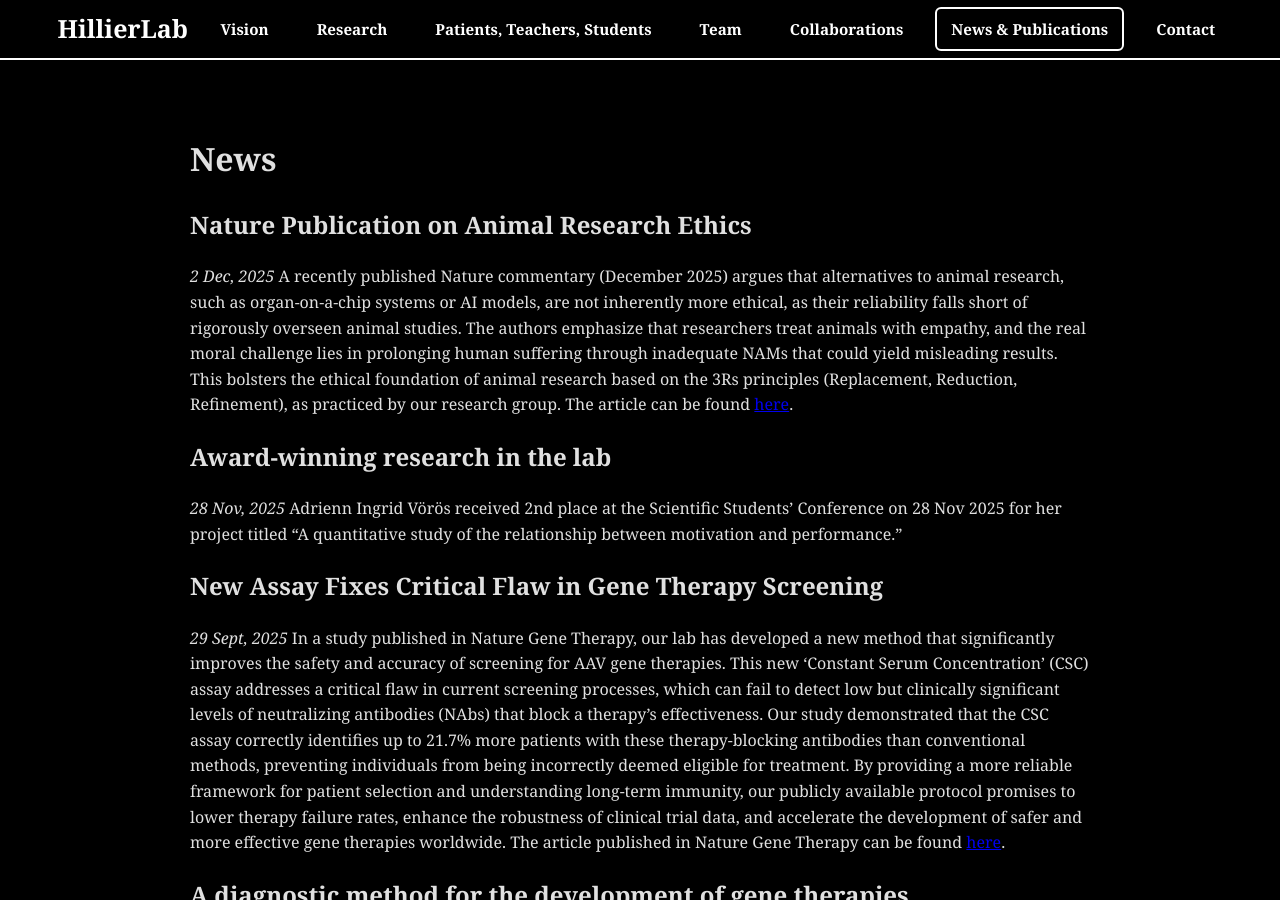
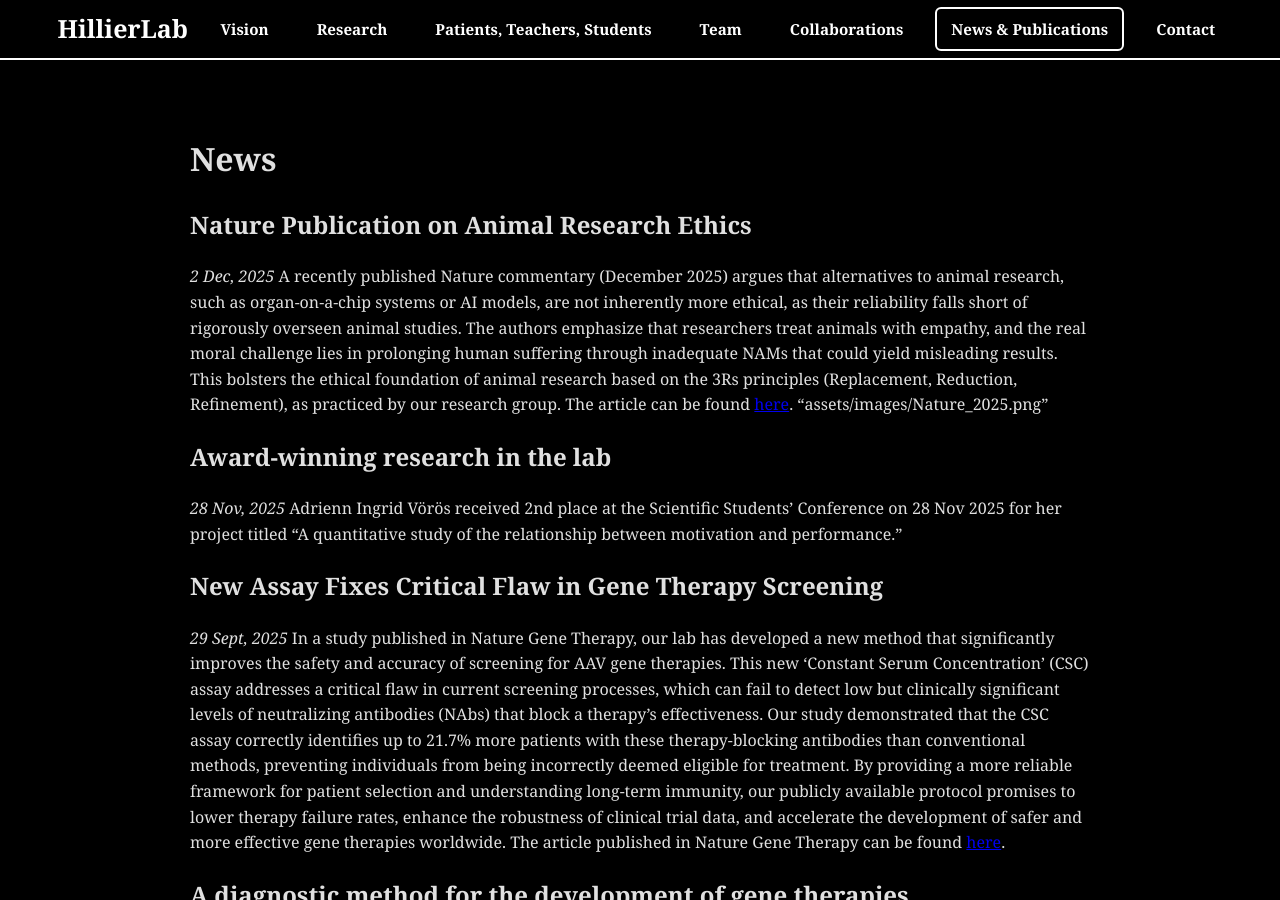
Before and after one commit to hillierlab/hillierlab.github.io, a Jekyll site: the page built from _pages/news-publications.md, in a window 1280 px wide and 900 px high. Built offline with Jekyll 4.4.1, drawn with Linux system fonts in a browser that asks for light colours.

Commit message:
Update news-publications.md

```diff
--- a/_pages/news-publications.md
+++ b/_pages/news-publications.md
@@ -7,6 +7,7 @@ title: News
 A recently published Nature commentary (December 2025) argues that alternatives to animal research, such as organ-on-a-chip systems or AI models, are not inherently more ethical, as their reliability falls short of rigorously overseen animal studies. The authors emphasize that researchers treat animals with empathy, and the real moral challenge lies in prolonging human suffering through inadequate NAMs that could yield misleading results. This bolsters the ethical foundation of animal research based on the 3Rs principles (Replacement, Reduction, Refinement), as practiced by our research group. The article can be found <a href="https://www.nature.com/articles/d41586-025-03921-9?WT.ec_id=NATURE-20251204&utm_source=nature_etoc&utm_medium=email&utm_campaign=CONR_41586_AWA1_GL_DTEC_054CI_TOC-251204"
    target="_blank"
    rel="noopener noreferrer">here</a>.
+   "assets/images/Nature_2025.png"
 
 ## Award-winning research in the lab
 *28 Nov, 2025*
```
